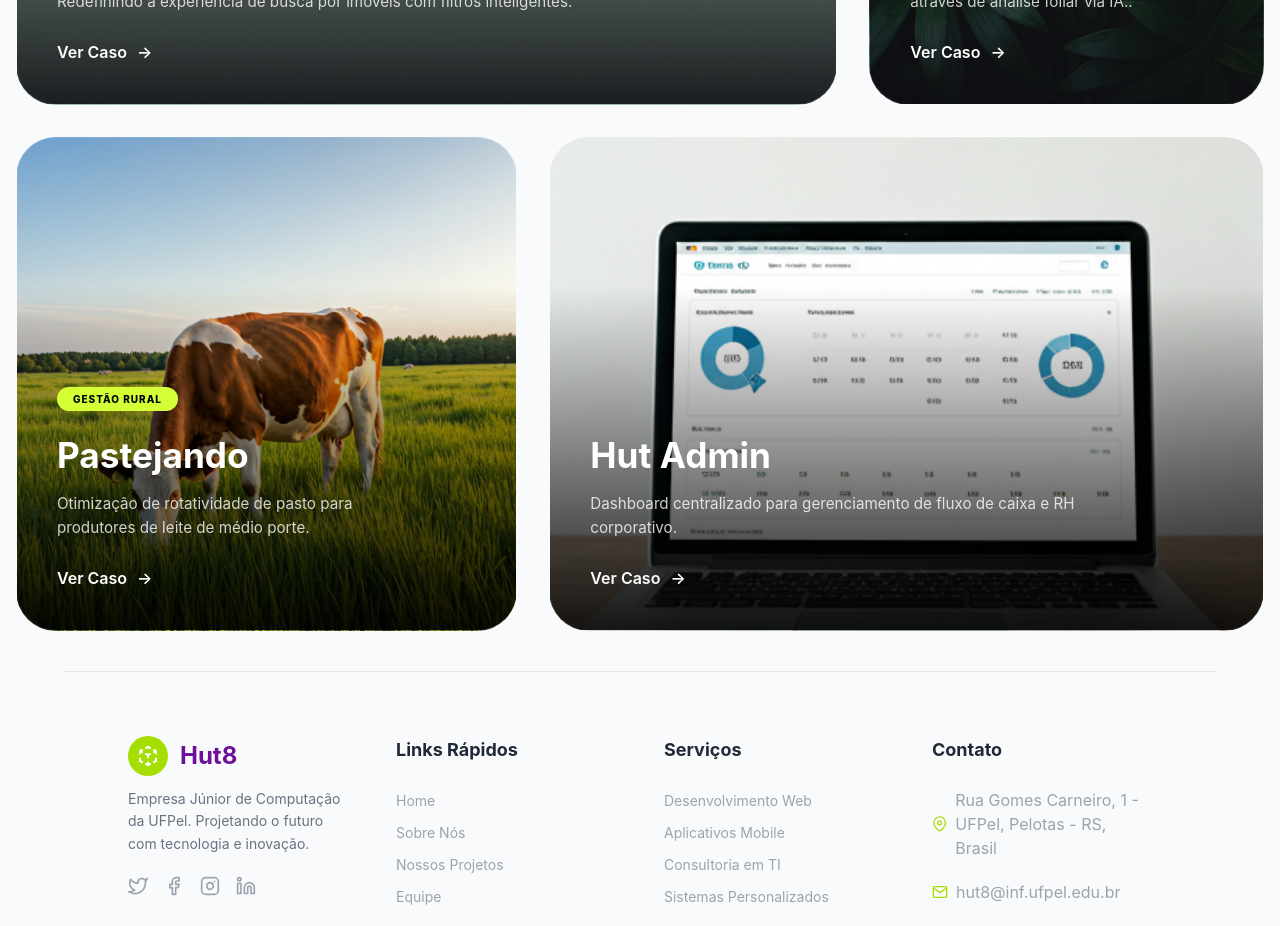
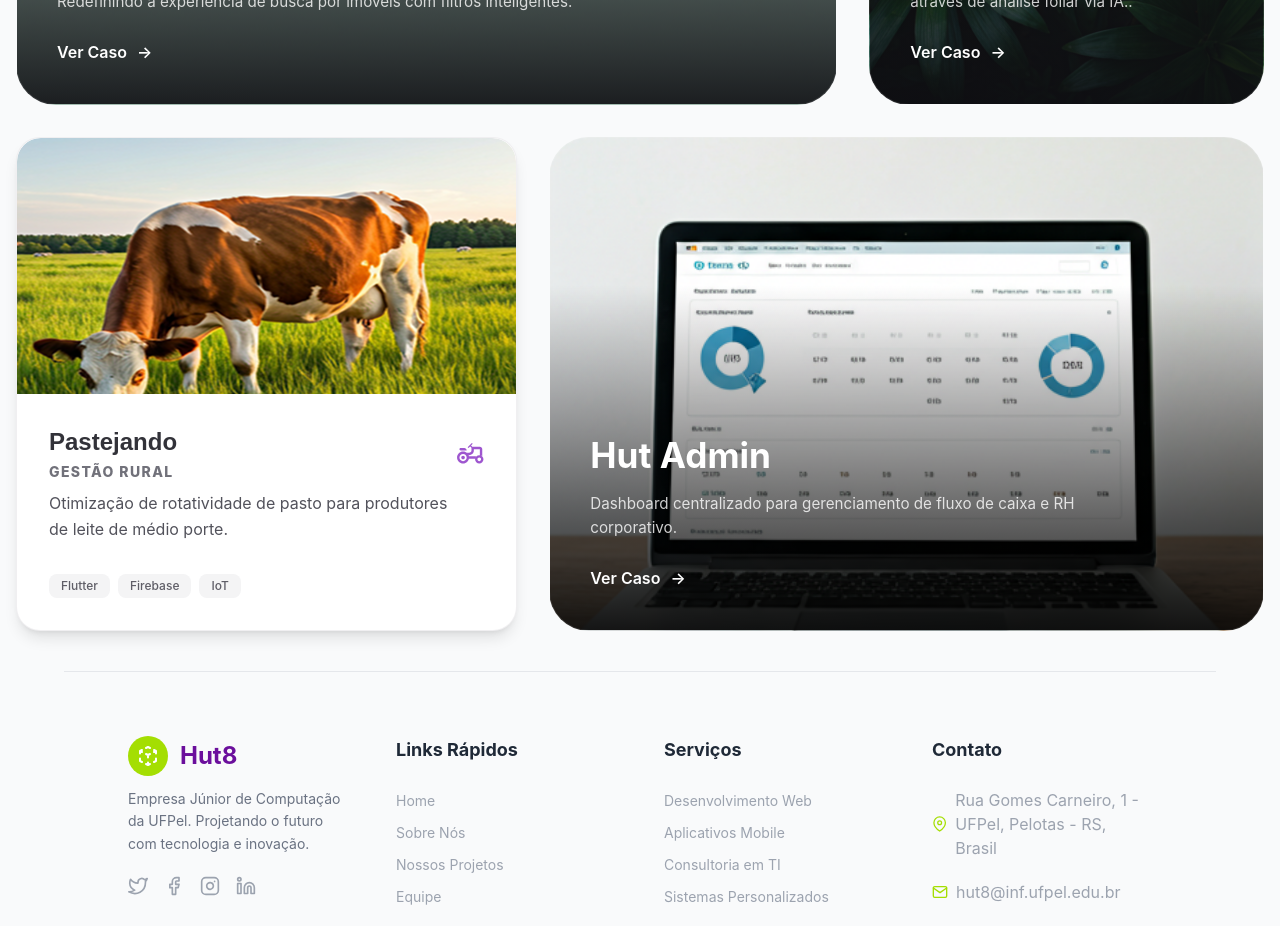
Before and after one commit to Caspessoa/HutDesignB, a React (Vite) app: page / in a window 1280 px wide. Shown: the part 3220-4146 px from the top of the page. Built offline with nearby package versions, Linux system fonts and the light colour scheme.

Commit message:
feat: remodela o componente para ficar fiel ao do projeto e ajusta o posicionamento da imagem e dos textos

```diff
--- a/src/components/Section2-projetos/FeaturedCardClassic/FeaturedCardClassic.css
+++ b/src/components/Section2-projetos/FeaturedCardClassic/FeaturedCardClassic.css
@@ -1,61 +1,111 @@
-.FeaturedCardClassic{
-  height: 420px;
+.FeaturedCardClassic {
   width: 100%;
-  border-radius: 40px;
-  background-size: cover;
-  background-position: center;
-  background-repeat: no-repeat;
-  position: relative;
+  height: 494px;
+  background-color: #ffffff;
+  border-radius: 24px;
+  display: flex;
+  flex-direction: column; /* Garante que o branco fique EMBAIXO */
   overflow: hidden;
+  border: 1px solid #B2B1BA33;
+  box-shadow:
+    0px 4px 6px -4px rgba(0, 0, 0, 0.1),
+    0px 10px 15px -3px rgba(0, 0, 0, 0.1);
+}
+
+.card-image-wrapper {
+  width: 100%;
+  height: 256px; /* Valor exato do seu Figma */
+  overflow: hidden; /* Garante que a imagem respeite o border-radius do card */
+  border-radius: 24px 24px 0 0; /* Arredonda apenas o topo */
+}
+
+.card-image-wrapper img {
+  width: 100%;
+  height: 100%;
+  object-fit: cover;
+
+  /* Mude para 30% ou 40%.
+     Isso "puxa" a imagem para baixo, fazendo a cabeça da vaca aparecer. */
+  object-position: center 32%;
+}
+
+.card-content-white {
+  padding: 32px;
   display: flex;
   flex-direction: column;
-  justify-content: flex-end;
-  padding: 40px;
-  transition: transform 0.4s cubic-bezier(0.175, 0.885, 0.32, 1.275);
-  cursor: pointer;
-  border: 1px solid rgba(255, 255, 255, 0.1);
+  justify-content: space-between;
+  flex-grow: 1; /* Preenche o resto do card com branco */
 }
 
+.card-header-row {
+  display: flex;
+  justify-content: space-between;
+  align-items: center;
+}
 
-.project-content {
-  position: relative;
-  z-index: 2;
+.card-main-title {
+  font-family: 'Plus Jakarta Sans', sans-serif;
+  font-weight: 700;
+  font-size: 24px;
+  line-height: 32px;
+  color: #323239;
+  margin: 0;
+}
+
+.card-category {
+  font-family: 'Inter', sans-serif;
+  font-weight: 800; /* Extra Bold para compensar o tamanho pequeno */
+  font-size: 14px;
+  line-height: 20px;
+  color: #71717A;
+  text-transform: uppercase;
+  letter-spacing: 1.4px;
+}
+
+.card-icon-svg {
+  width: 27.5px;
+  height: 21.5px;
+  /* Cor exata do Figma #813BBE */
+  filter: invert(31%) sepia(87%) saturate(1243%) hue-rotate(243deg) brightness(85%) contrast(89%);
+  /* Se for um componente React de SVG, use fill="#813BBE" no path */
+}
+
+.card-description-text {
+  /* Supondo que no Figma a largura do texto seja por volta de 450px a 500px */
+  max-width: 400px;
+
+  /* Mantém as outras propriedades que já definimos */
+  font-family: 'Inter', sans-serif;
+  font-size: 16px;
+  line-height: 26px;
+  color: #52525B;
+  margin-bottom: 24px;
+}
+
+.card-tags-row {
+  display: flex;
+  gap: 8px;
+}
+
+.tag-item {
+  font-family: 'Inter', sans-serif;
+  font-weight: 500; /* Medium */
+  font-size: 12px;
+  line-height: 16px;
+  color: #5F5E67;       /* Cor exata do print das tags */
+  background-color: #F4F4F5;
+  padding: 4px 12px;
+  border-radius: 8px;   /* Cantos mais suaves */
+}
+
+.card-titles {
   display: flex;
   flex-direction: column;
-  gap: 10px;
+  gap: 4px; /* O valor exato que você viu no Figma */
 }
 
-.project-tag {
-  background-color: #D4FF37;
-  color: #000;
-  font-size: 10px;
-  font-weight: 800;
-  padding: 6px 16px;
-  border-radius: 50px;
-  text-transform: uppercase;
-  letter-spacing: 1px;
+.card-content-white {
+  padding: 32px; /* Se o seu card tem 693px de largura, 32px é um padrão seguro */
+  display: flex;
+  flex-direction: column;
 }
-
-.project-title {
-  color: white;
-  font-size: 2.2rem;
-  font-weight: 700;
-  margin: 10px 0 0 0;
-}
-
-.project-description {
-  color: rgba(255, 255, 255, 0.8);
-  font-size: 0.95rem;
-  line-height: 1.6;
-  max-width: 90%;
-  margin-bottom: 15px;
-}
-
-.project-link {
-  color: white;
-  text-decoration: none;
-  font-weight: 600;
-  display: flex;
-  align-items: center;
-  gap: 10px;
-}
--- a/src/components/Section2-projetos/FeaturedCardClassic/FeaturedCardClassic.jsx
+++ b/src/components/Section2-projetos/FeaturedCardClassic/FeaturedCardClassic.jsx
@@ -1,33 +1,28 @@
 import './FeaturedCardClassic.css';
 
-export function FeaturedCardClassic({ titulo, descricao, imagem, tag, corSombra }) {
-  const estiloFundo = {
-    backgroundImage: `linear-gradient(to top, ${corSombra || 'rgba(0,0,0,0.9)'} 0%, rgba(0,0,0,0) 70%), url(${imagem})`,
-    height: '494px',
-    backgroundSize: 'cover',
-    backgroundPosition: 'center'
-  };
+export function FeaturedCardClassic({ titulo, descricao, imagem, tag, tecnologias, icone}) {
+  return (
+    <div className="FeaturedCardClassic">
+      <div className="card-image-wrapper">
+        <img src={imagem} alt={titulo} />
+      </div>
 
-  return (
-    <div className="FeaturedCardClassic" style={estiloFundo}>
-      <div className="project-content">
+      <div className="card-content-white">
+        <div className="card-header-row">
+          <div className="card-titles">
+            <h2 className="card-main-title">{titulo}</h2>
+            <span className="card-category">{tag}</span>
+         </div>
+          {icone && <img src={icone} alt="ícone" className="card-icon-svg" />}
+        </div>
 
-        {tag && (
-          <div className="project-tag-container">
-            <span className="project-tag">{tag}</span>
-          </div>
-        )}
+        <p className="card-description-text">{descricao}</p>
 
-        <h2 className="project-title">{titulo}</h2>
-
-        <p className="project-description">
-          {descricao}
-        </p>
-
-        <a href="#caso" className="project-link">
-          <span className="linha-animada-projeto">Ver Caso</span>
-          <span className="seta-projeto">→</span>
-        </a>
+        <div className="card-tags-row">
+          {tecnologias && tecnologias.map((tech) => (
+            <span key={tech} className="tag-item">{tech}</span>
+          ))}
+        </div>
       </div>
     </div>
   );
--- a/src/sections/Projetos/Section2/Section2.jsx
+++ b/src/sections/Projetos/Section2/Section2.jsx
@@ -5,6 +5,7 @@
 import Vaca from '../../../assets/section2-projetos/pastejando-image.png';
 import Imovel from '../../../assets/section2-projetos/toni-neutzling-image.png';
 import Plantas from '../../../assets/section2-projetos/plante-saude-image.png';
+import Trator from "../../../assets/section2-projetos/trator-icon.svg";
 
 export function Section2() {
   return (
@@ -37,11 +38,13 @@
         {/* Card 3: Pastejando */}
         <div className="md:col-span-5">
             <FeaturedCardClassic
-            tag="Gestão Rural"
-            titulo="Pastejando"
-            descricao="Otimização de rotatividade de pasto para produtores de leite de médio porte."
-            imagem={Vaca}
-            />
+              titulo="Pastejando"
+              tag="Gestão Rural"
+              icone={Trator}
+              descricao="Otimização de rotatividade de pasto para produtores de leite de médio porte."
+              imagem={Vaca}
+              tecnologias={['Flutter', 'Firebase', 'IoT']}
+              />
 
         </div>
 
```
Also changed, not shown: src/assets/section2-projetos/pastejando-image.png, src/assets/section2-projetos/trator-icon.svg (added).
